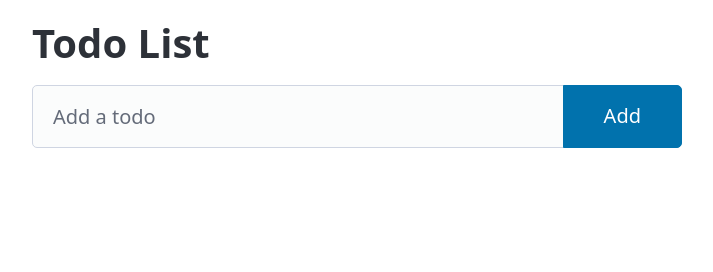
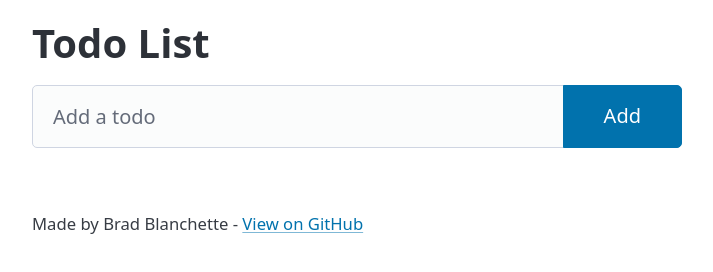
Before and after one commit to bradblanchette/typescript-todo-list, a website with bundled scripts: page index.html in a window 1280 px wide. Shown: the whole page, without its empty margins (283-996 px from the left). Built offline with nearby package versions, Linux system fonts and the light colour scheme.

Commit message:
Add a footer to the app

```diff
--- a/index.html
+++ b/index.html
@@ -20,6 +20,9 @@
             </fieldset>
         </form>
     </main>
+    <footer class="container">
+        <small>Made by Brad Blanchette - <a href="https://github.com/bradblanchette/typescript-todo-list" target="_blank">View on GitHub</a></small>
+    </footer>
     <script type="module" src="dist/index.js"></script>
 </body>
 </html>
```
